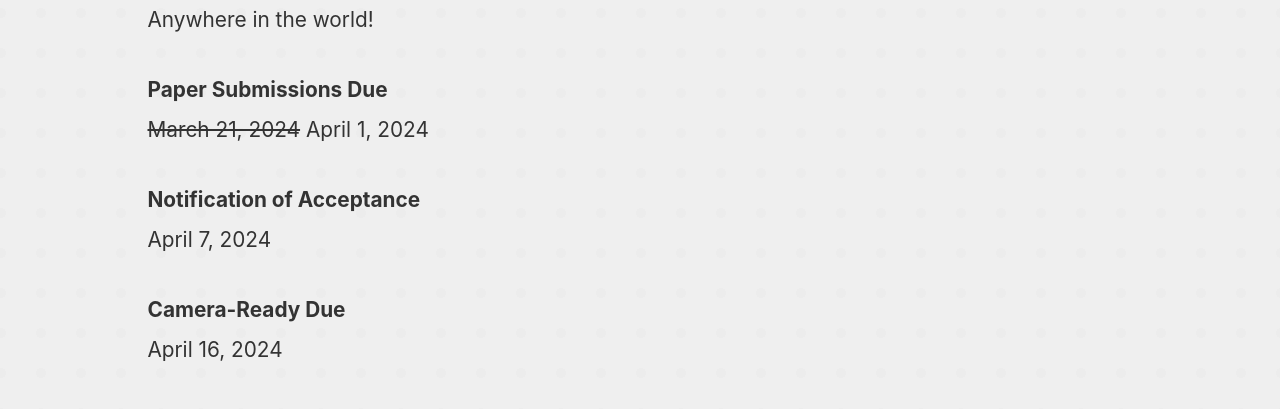
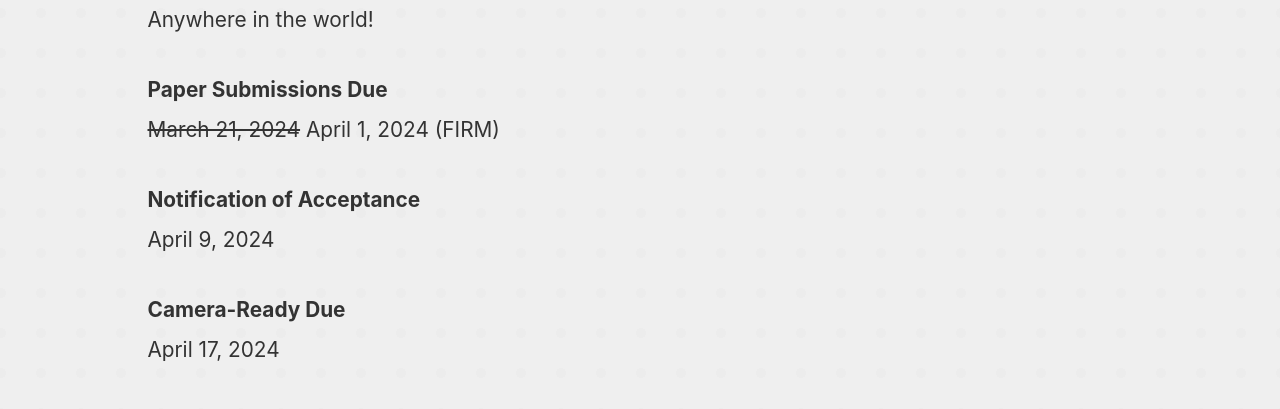
Before and after one commit to flec-workshop/2024, a React (Create React App) app: page /important-dates in a window 1280 px wide. Shown: the part 308-717 px from the top of the page. Built offline with nearby package versions, Linux system fonts and the light colour scheme.

Commit message:
extended deadline

```diff
--- a/src/pages/Dates.js
+++ b/src/pages/Dates.js
@@ -9,9 +9,9 @@ const Dates = () => {
                 <h1>Important Dates</h1>
                 <hr />
                 <p><strong>Timezone</strong><br/>Anywhere in the world!</p>
-                <p> <strong>Paper Submissions Due</strong><br/><del>March 21, 2024</del> April 1, 2024</p>
-                <p> <strong> Notification of Acceptance</strong><br/>April 7, 2024  </p>
-                <p> <strong>Camera-Ready Due</strong><br/>April 16, 2024</p>
+                <p> <strong>Paper Submissions Due</strong><br/><del>March 21, 2024</del> April 1, 2024 (FIRM)</p>
+                <p> <strong> Notification of Acceptance</strong><br/>April 9, 2024  </p>
+                <p> <strong>Camera-Ready Due</strong><br/>April 17, 2024</p>
                 <p> <strong>Workshop Days</strong><br/>June 3-4, 2024</p>
             </Content>
         </PageWrapper>
```
